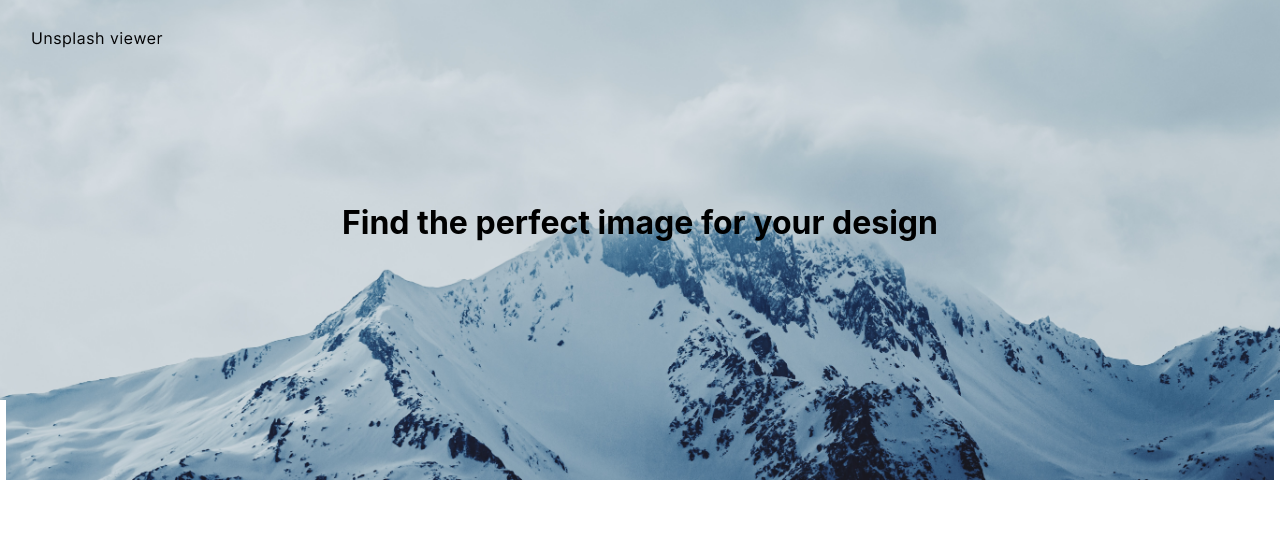
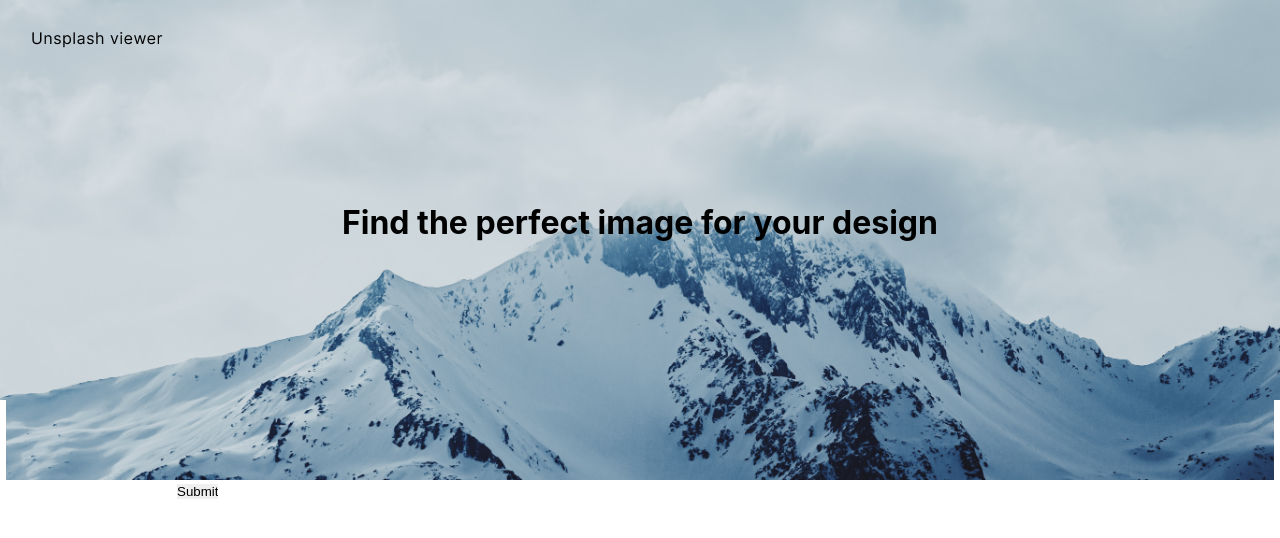
Before and after one commit to imkarin/unsplash-viewer, a React (Create React App) app: page / in a window 1280 px wide. Shown: the top 538 px of the page. Built offline with nearby package versions, Linux system fonts and the light colour scheme.

Commit message:
Create SearchBar component with basic content

```diff
--- a/src/App.js
+++ b/src/App.js
@@ -1,13 +1,16 @@
 import React from 'react';
-import Header from './components/Header';
 
 import logo from './assets/logo.png'
 import featured from './assets/images/mountain.jfif'
+
+import Header from './components/Header';
+import SearchBar from './components/SearchBar';
 
 function App() {
   return (
     <div className="App">
       <Header logo={logo} featuredPhoto={featured} />
+      <SearchBar />
     </div>
   );
 }
--- /dev/null
+++ b/src/components/SearchBar.jsx
@@ -0,0 +1,19 @@
+import React from 'react'
+
+const SearchBar = () => {
+  // Search bar will contain a small form with text field + button
+  function handleSubmit(e) {
+    e.preventDefault()
+    const form = e.target
+    console.log(form.term.value)
+  }
+
+  return (
+    <form onSubmit={handleSubmit}>
+      <input type='text' name='term'></input>
+      <input type='submit' />
+    </form>
+  )
+}
+
+export default SearchBar
```
